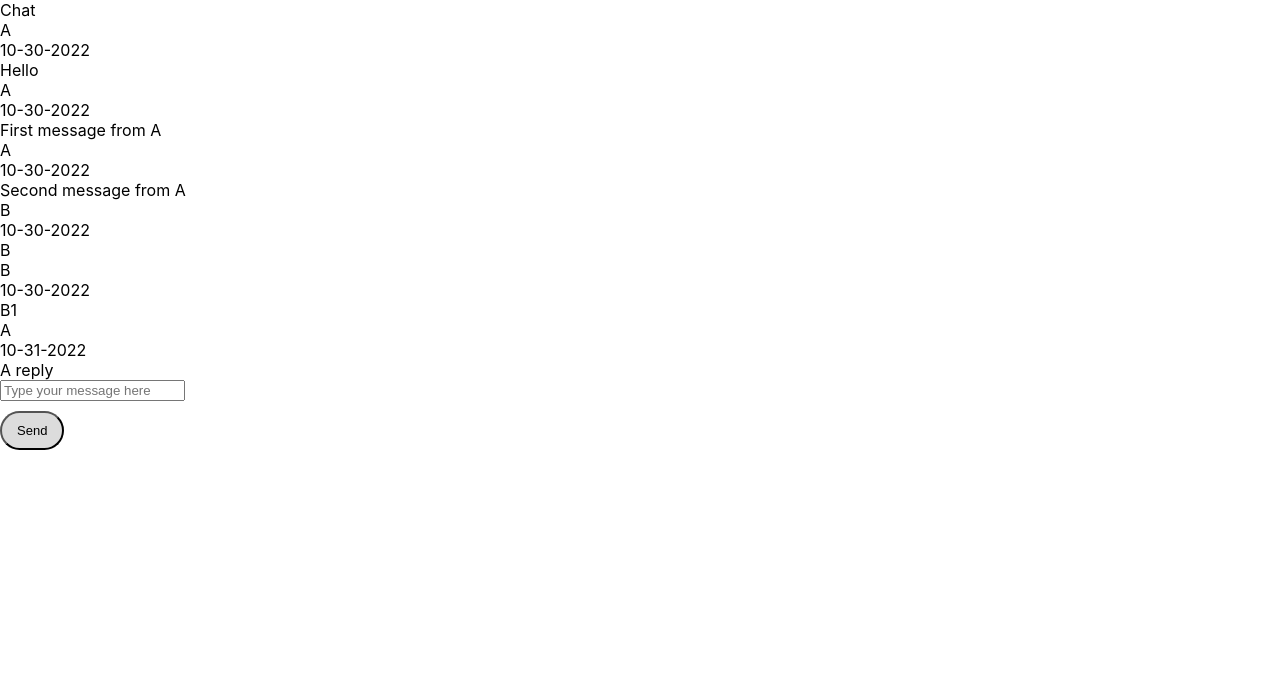
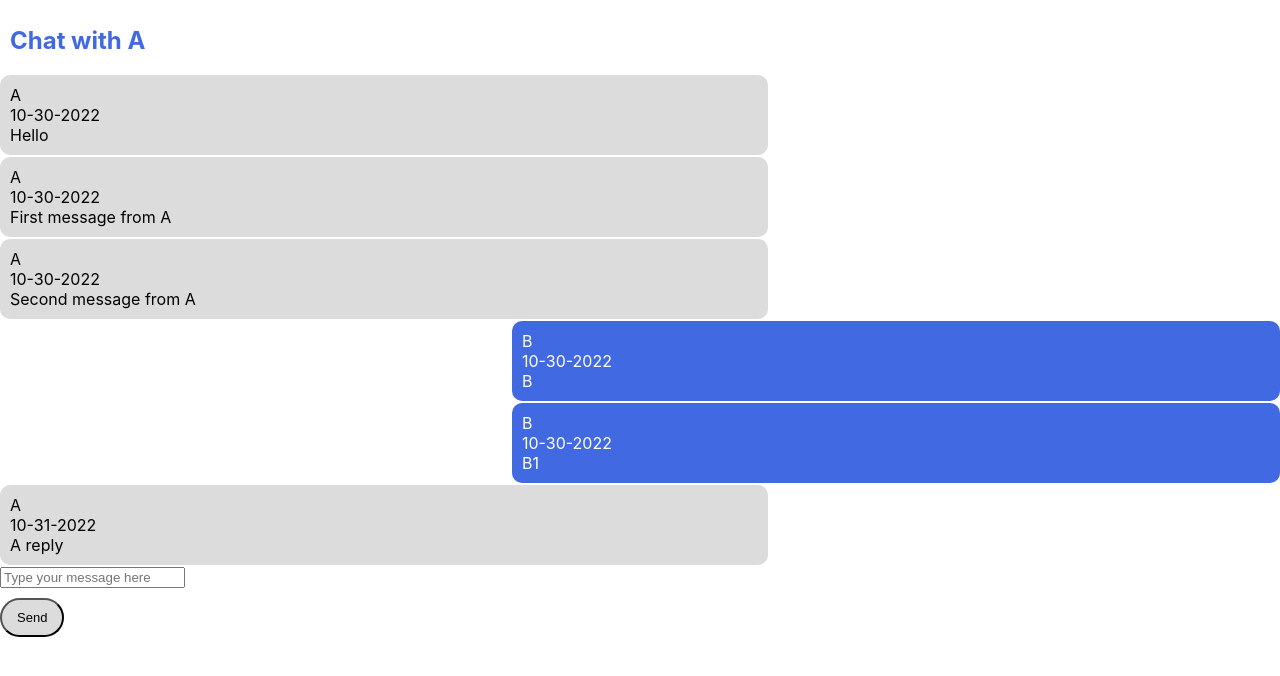
Before and after one commit to nhat117/interview, a Next.js app: page /chats in a window 1280 px wide. Shown: the top 676 px of the page. Built offline with nearby package versions, Linux system fonts and the light colour scheme; data requests are answered from the project's data file.

Commit message:
add styling

```diff
--- a/components/ChatCells.jsx
+++ b/components/ChatCells.jsx
@@ -1,22 +1,22 @@
 import React from "react";
-
+import StyledChatCells from "./StyledChatCells";
 const ChatCells = (props) => {
 	const message = props.message;
     if(message.sender === 'A') {
 		return (
-			<div className='chat-message chat'>
-				<div className='chat-message-user'>{message.sender}</div>
-				<div className='chat-message-time'>{message.timestamp}</div>
-				<div className='chat-message-text'>{message.content}</div>
-			</div>
+			<StyledChatCells className='chat-message chat'>
+				<StyledChatCells className='chat-message-user'>{message.sender}</StyledChatCells>
+				<StyledChatCells className='chat-message-time'>{message.timestamp}</StyledChatCells>
+				<StyledChatCells className='chat-message-text'>{message.content}</StyledChatCells>
+			</StyledChatCells>
 		);
 	} else {
 		return (
-			<div className='chat-message-client chat'>
-				<div className='chat-message-user'>{message.sender}</div>
-				<div className='chat-message-time'>{message.timestamp}</div>
-				<div className='chat-message-text'>{message.content}</div>
-			</div>
+			<StyledChatCells className='chat-message-client chat'>
+				<StyledChatCells className='chat-message-user'>{message.sender}</StyledChatCells>
+				<StyledChatCells className='chat-message-time'>{message.timestamp}</StyledChatCells>
+				<StyledChatCells className='chat-message-text'>{message.content}</StyledChatCells>
+			</StyledChatCells>
 		);
 	}
 };
--- a/components/StyledChatCells.jsx
+++ b/components/StyledChatCells.jsx
@@ -1,20 +1,21 @@
 import {styled} from '@stitches/react';
-import ChatCells from './ChatCells';
+import React from 'react';
 
-const StyledChatCells = styled(ChatCells, {
+const StyledChatCells = styled('div', {
     '&.chat': {
         position: 'relative',
         maxWidth: '60%',
         padding: '10px',
         marginBottom: '2px',
     },
+    '&.chat-message-client': {
+        backgroundColor: 'royalblue',
+        borderRadius: '10px',
+        marginLeft: 'auto',
+        color: 'white',
+    },
     '&.chat-message': {
         backgroundColor: 'gainsboro',
-        borderRadius: '10px',
-        marginLeft: 'auto',
-    },
-    '&.chat-message-client': {
-        backgroundColor: 'royalblue',
         borderRadius: '10px',
         marginRight: 'auto',
     },
--- a/components/StyledTitle.jsx
+++ b/components/StyledTitle.jsx
@@ -5,6 +5,7 @@ const StyledTitle = styled('h1', {
     color: 'royalblue',
     fontWeight: 'bold',
     marginBottom: '10px',
+    padding: '10px',
     });
 
 export default StyledTitle;
--- a/pages/chats.jsx
+++ b/pages/chats.jsx
@@ -10,6 +10,7 @@ import ChatCells from "../components/ChatCells";
 import ChatInputs from "../components/ChatInputs";
 import useChats from "../hooks/useChats";
 import StyledChatCells from "../components/StyledChatCells";
+import StyledTitle from "../components/StyledTitle";
 
 const path = "http://localhost:3000/messages";
 
@@ -135,13 +136,13 @@ const chats = () => {
 	return (
 		<div>
 			<div className='chat-container'>
-				<div className='chat-title'>Chat</div>
+				<StyledTitle className='chat-title'>Chat with A</StyledTitle>
 				<div className='chat-group'>
 					{messages.map((message,index) => {
                         if(displayChats.length === index + 1){
-						return <StyledChatCells key={message.id} message={message} ref = {lastChatRef} />;
+						return <ChatCells key={message.id} message={message} ref = {lastChatRef} />;
                         }else{
-                            return <StyledChatCells key={message.id} message={message}/>;
+                            return <ChatCells key={message.id} message={message}/>;
                         }
                     })}
 				</div>
```
